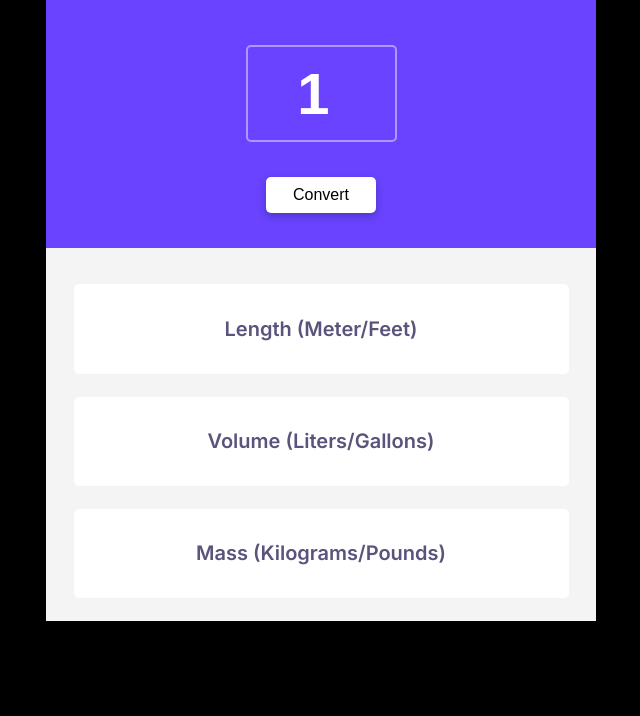
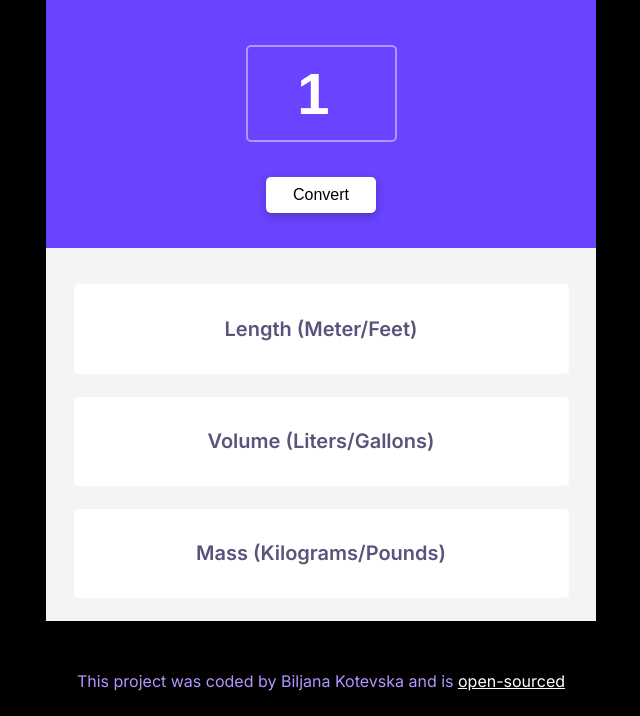
Before and after one commit to BiljanaKotev/metric-imperial-unit-conversion, a plain HTML site: page index.html in a window 1280 px wide. Shown: the part 147-863 px from the top of the page, without its empty margins (319-959 px from the left). Before the commit the page ends 818 px from the top, so only its background shows below. Drawn offline with Linux system fonts and the light colour scheme.

Commit message:
added footer with open source link

```diff
--- a/index.html
+++ b/index.html
@@ -32,6 +32,7 @@
           <p id="mass-measurement"></p>
         </div>
       </section>
+      <footer>This project was coded by Biljana Kotevska and is <a href="https://biljanakotev.github.io/metric-imperial-unit-conversion/" target="_blank">open-sourced</a></footer>
     </main>
 
     <script src="src/index.js"></script>
--- a/src/styles.css
+++ b/src/styles.css
@@ -97,3 +97,12 @@ section.measurements {
 .content-container:first-child {
   margin-top: 36px;
 }
+
+footer {
+  color: #b295ff;
+  margin-bottom: 25px;
+}
+
+footer a {
+  color: #ffffff;
+}
```
